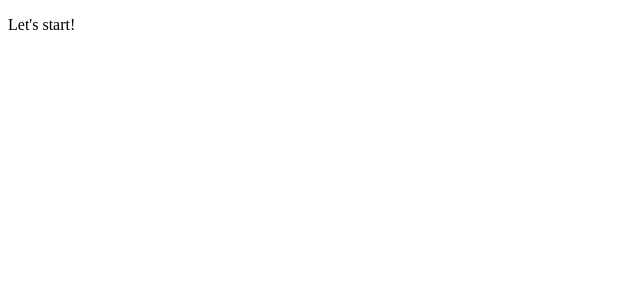
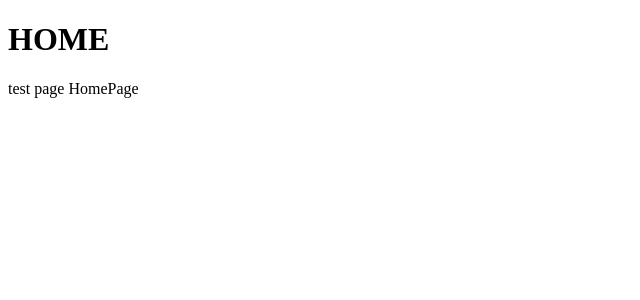
Before and after one commit to spellsofenglish/frontend, a React (Create React App) app: page /home in a window 1280 px wide. Shown: the top 300 px of the page, without its empty margins (0-640 px from the left). Built offline with nearby package versions, Linux system fonts and the light colour scheme.

Commit message:
SOE-5 add router

```diff
--- a/package.json
+++ b/package.json
@@ -10,6 +10,7 @@
     "react": "^18.2.0",
     "react-dom": "^18.2.0",
     "react-redux": "^8.0.5",
+    "react-router-dom": "^6.9.0",
     "react-scripts": "5.0.1",
     "web-vitals": "^2.1.4"
   },
--- a/src/App.js
+++ b/src/App.js
@@ -1,12 +1,17 @@
 import React from 'react';
+import { Route, Routes } from 'react-router-dom';
+
+import { AuthPage } from './pages/AuthPage';
+import { HomePage } from './pages/HomePage';
+import { NotFoundPage } from './pages/NotFoundPage';
 
 function App() {
   return (
-    <div className="App">
-      <header className="App-header">
-        <p>Let&apos;s start!</p>
-      </header>
-    </div>
+    <Routes>
+      <Route path="/" element={<AuthPage />} />
+      <Route path="/home" element={<HomePage />} />
+      <Route path="*" element={<NotFoundPage />} />
+    </Routes>
   );
 }
 
--- a/src/index.js
+++ b/src/index.js
@@ -1,10 +1,11 @@
 import React from 'react';
 import ReactDOM from 'react-dom/client';
+import { Provider } from 'react-redux';
+import { BrowserRouter } from 'react-router-dom';
+
+import './index.css';
+import App from './App';
 import { store } from './store';
-import { Provider } from 'react-redux';
-
-import App from './App';
-import './index.css';
 
 import reportWebVitals from './reportWebVitals';
 
@@ -12,7 +13,9 @@ const root = ReactDOM.createRoot(document.getElementById('root'));
 root.render(
   <React.StrictMode>
     <Provider store={store}>
-      <App />
+      <BrowserRouter>
+        <App />
+      </BrowserRouter>
     </Provider>
   </React.StrictMode>
 );
--- /dev/null
+++ b/src/pages/AuthPage.js
@@ -0,0 +1,12 @@
+import React from 'react';
+
+export const AuthPage = () => {
+  return (
+    <div className="App">
+      <header className="App-header">
+        <h1>AUTH</h1>
+        <p>test page AuthPage</p>
+      </header>
+  </div>
+  );
+};
--- /dev/null
+++ b/src/pages/HomePage.js
@@ -0,0 +1,12 @@
+import React from 'react';
+
+export const HomePage = () => {
+  return (
+    <div className="App">
+      <header className="App-header">
+        <h1>HOME</h1>
+        <p>test page HomePage</p>
+      </header>
+  </div>
+  );
+};
--- /dev/null
+++ b/src/pages/NotFoundPage.js
@@ -0,0 +1,12 @@
+import React from 'react';
+
+export const NotFoundPage = () => {
+  return (
+    <div className="App">
+      <header className="App-header">
+        <h1>NotFoundPage</h1>
+        <p>NotFoundPage NotFoundPage NotFoundPage NotFoundPage</p>
+      </header>
+  </div>
+  );
+};
--- a/src/store.js
+++ b/src/store.js
@@ -1,4 +1,5 @@
 import { configureStore } from '@reduxjs/toolkit';
+
 import userRequestSlice from './features/user/userRequestSlice';
 import userResponseSlice from './features/user/userResponseSlice';
 
```
Also changed, not shown: 1 other file (tests, documents, lock files or other folders).
